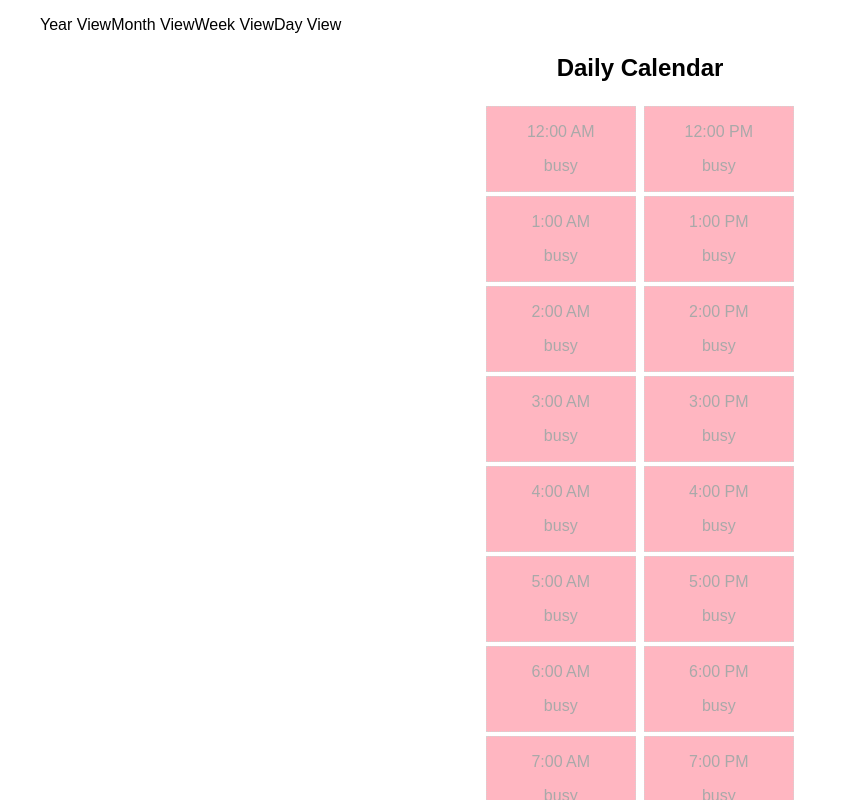
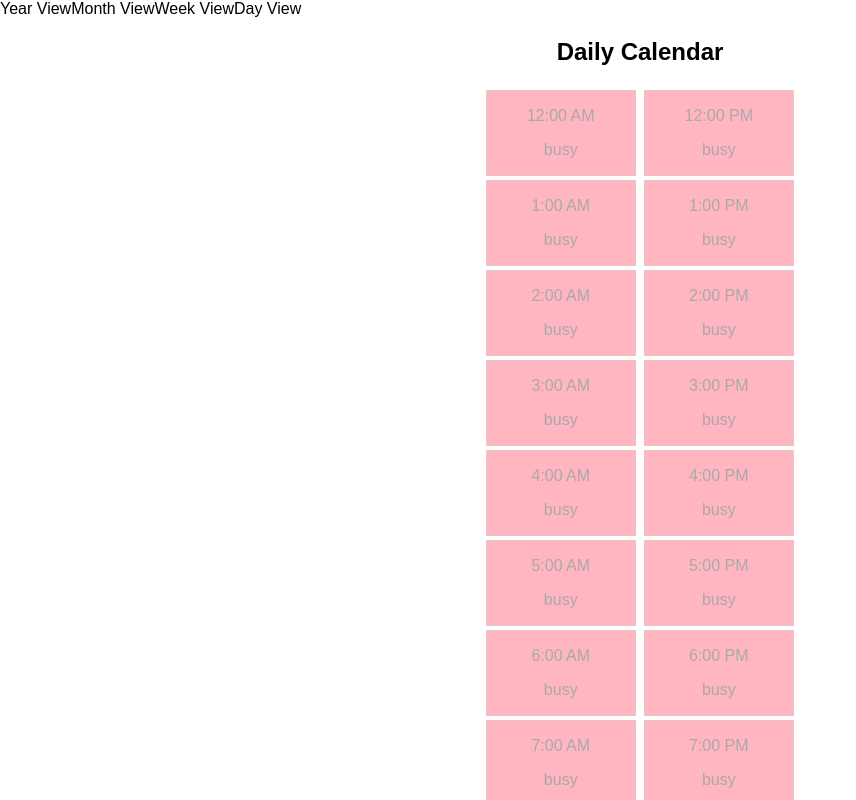
Before and after one commit to shimoal/are-you-free, a React (Create React App) app: page / in a window 1280 px wide. Shown: the top 800 px of the page, without its empty margins (0-856 px from the left). Built offline with nearby package versions, Linux system fonts and the light colour scheme.

Commit message:
Replace lists with divs inside nav

```diff
--- a/src/components/CalendarMenu.js
+++ b/src/components/CalendarMenu.js
@@ -4,12 +4,12 @@ import styles from '../styles/CalendarMenu.css';
 export default class CalendarMenu extends Component {
 	render() {
 		return <nav>
-			<ul>
-				<li><a>Year View</a></li>
-				<li><a>Month View</a></li>
-				<li><a>Week View</a></li>
-				<li><a>Day View</a></li>
-			</ul>
+
+				<div>Year View</div>
+				<div>Month View</div>
+				<div>Week View</div>
+				<div>Day View</div>
+
 		</nav>
 	}
 }
--- a/src/styles/CalendarMenu.css
+++ b/src/styles/CalendarMenu.css
@@ -1,7 +1,4 @@
-ol {
-}
-
-li {
+nav div {
 	display: block;
 	float: left;
 }
```
